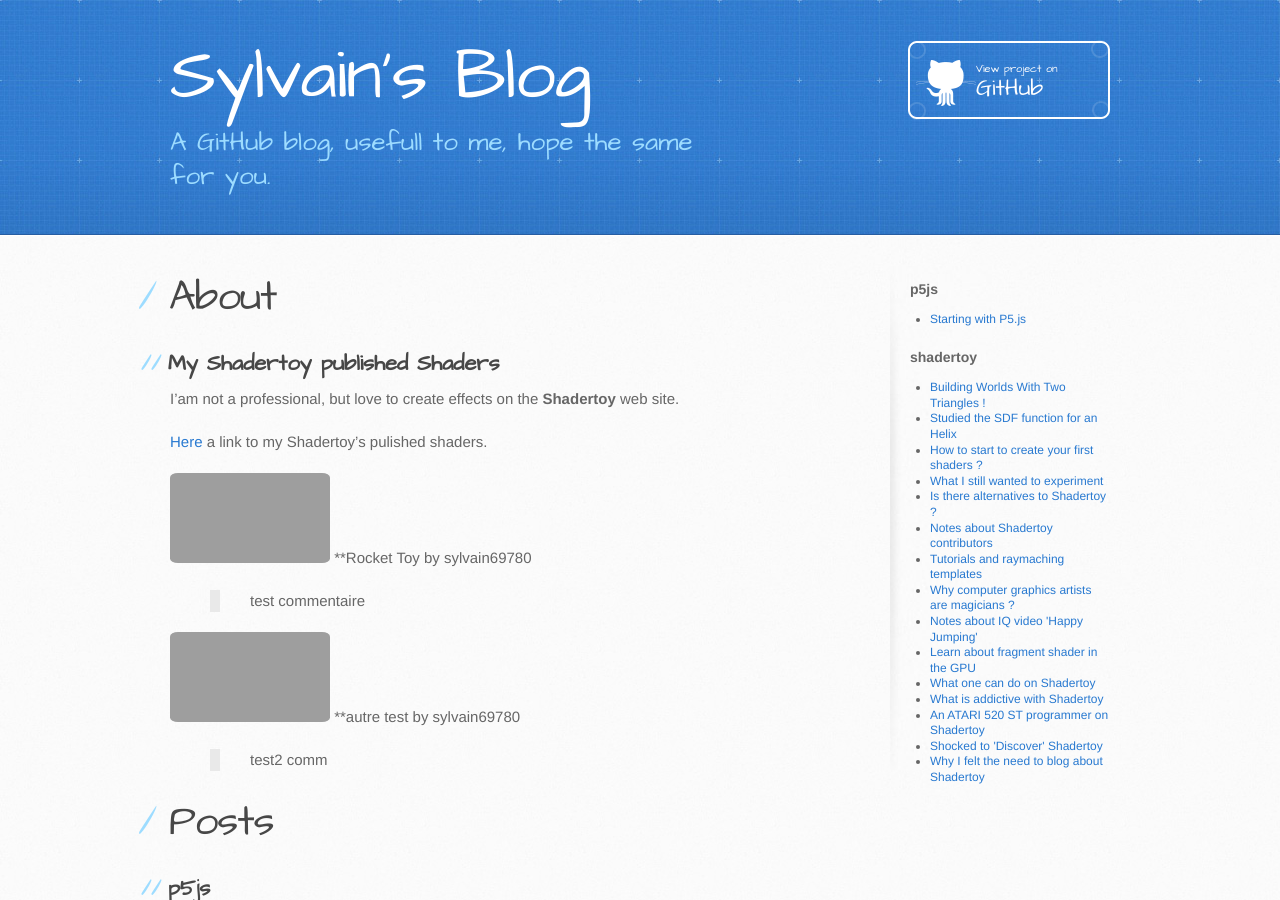
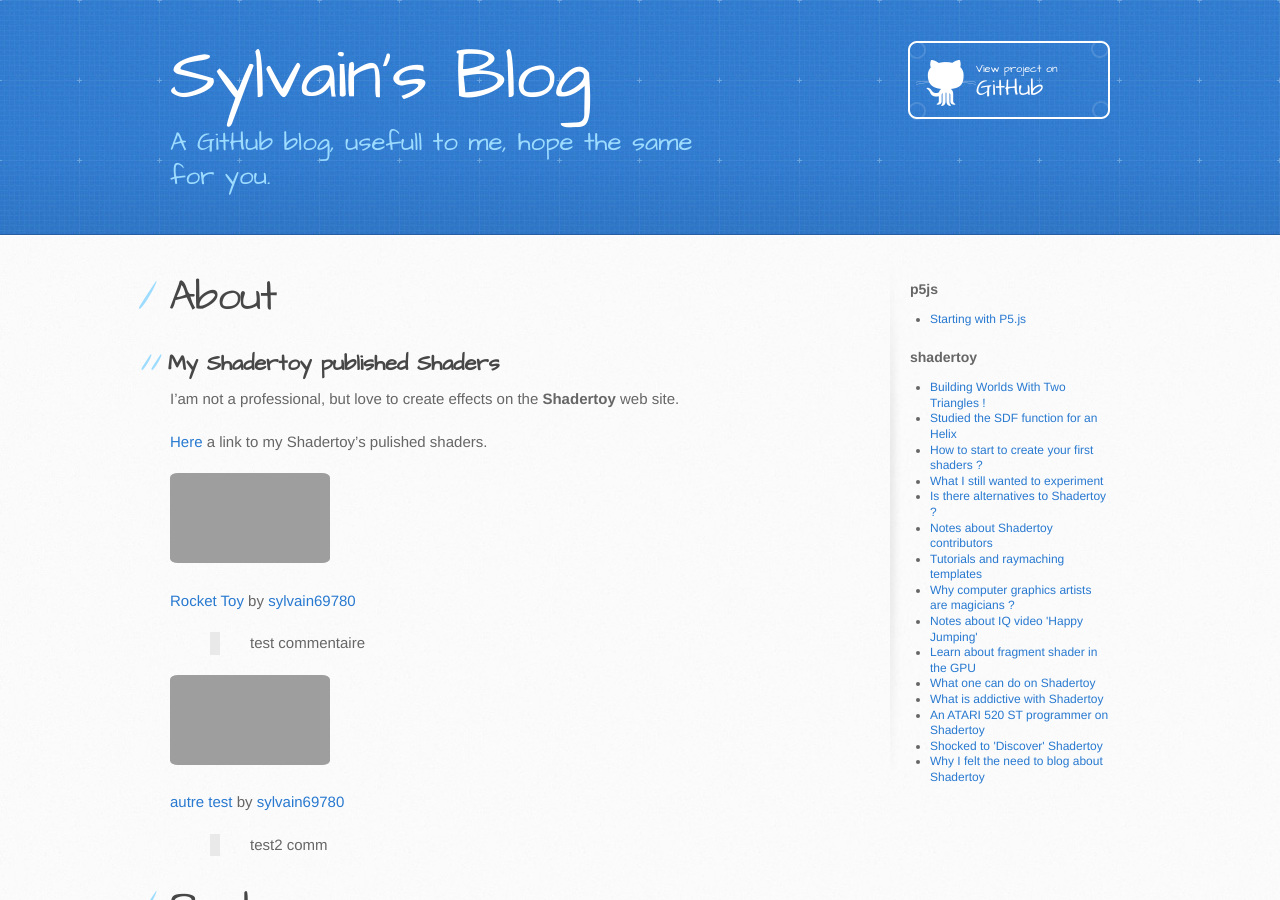
Before and after one commit to pages-themes/architect, a Jekyll site: the page built from index.md, in a window 1280 px wide and 900 px high. Built offline with Jekyll 4.4.1, drawn with Linux system fonts in a browser that asks for light colours; our own code applies the rules of GitHub Pages for plain Markdown files; part of the change alters nothing that is shown; grey boxes are pictures that could not be loaded.

Commit message:
improved

```diff
--- a/index.md
+++ b/index.md
@@ -10,7 +10,9 @@ I'am not a professional, but love to create effects on the **Shadertoy** web sit
 
 {% for my_shaders in site.data.my_shaders %}
   ![{{ my_shaders.title }}](https://www.shadertoy.com/media/shaders/{{ my_shaders.id }}.jpg)
-**{{ my_shaders.title }} by {{ my_shaders.author }}
+
+**[{{ my_shaders.title }}](https://www.shadertoy.com/view/{{ my_shaders.id }})** by **[{{ my_shaders.author }}](https://www.shadertoy.com/user/{{ my_shaders.author }})**
+
 >{{ my_shaders.comments }}
 {% endfor %}
 
```
